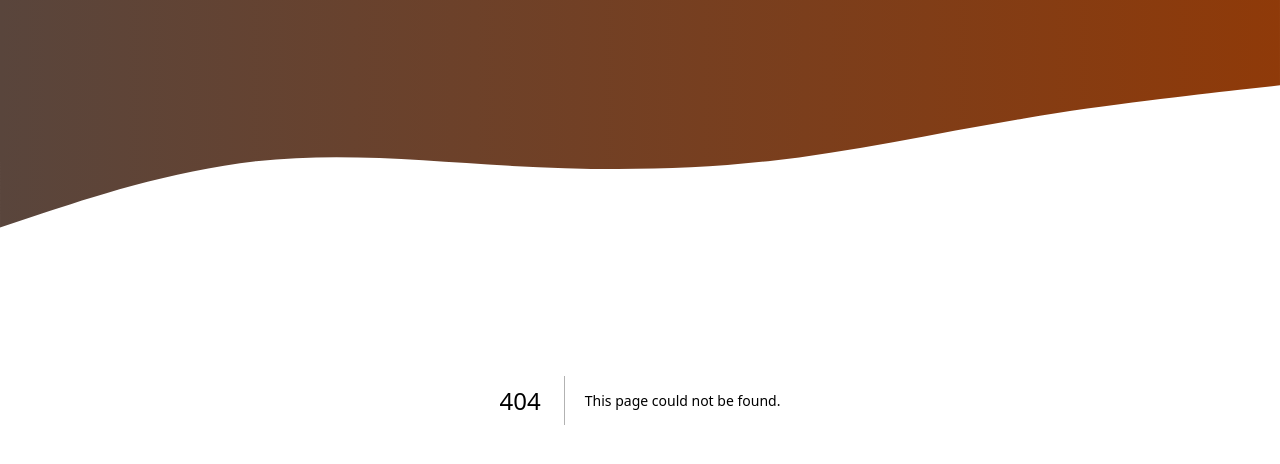
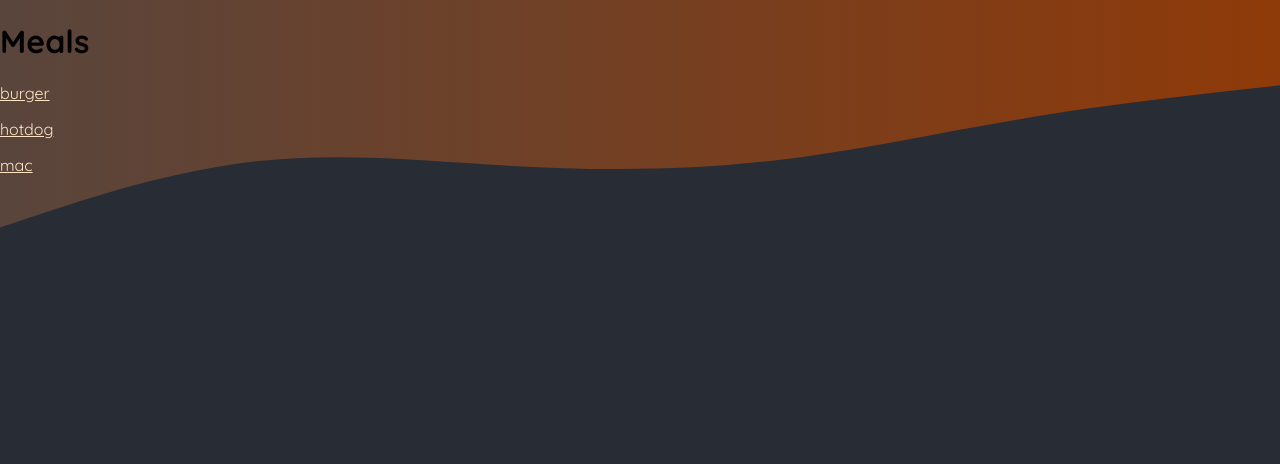
Before and after one commit to setare-sabouri/Mes, a Next.js app: page /meals in a window 1280 px wide. Before the commit this address had no page. Shown: the top 464 px of the page. Built offline with nearby package versions, Linux system fonts and the light colour scheme.

Commit message:
first excercise

```diff
--- a/app/globals.css
+++ b/app/globals.css
@@ -1,11 +1,11 @@
-@import url('https://fonts.googleapis.com/css2?family=Quicksand:wght@400;600;700&family=Montserrat:wght@400;700&display=swap');
+@import url("https://fonts.googleapis.com/css2?family=Quicksand:wght@400;600;700&family=Montserrat:wght@400;700&display=swap");
 
 * {
   box-sizing: border-box;
 }
 
 html {
-  font-family: 'Quicksand', sans-serif;
+  font-family: "Quicksand", sans-serif;
 }
 
 body {
@@ -46,7 +46,7 @@
   -webkit-text-fill-color: transparent;
   background-size: cover;
   background-position: center;
-  font-family: 'Montserrat', sans-serif;
+  font-family: "Montserrat", sans-serif;
 }
 
 .not-found p,
@@ -55,3 +55,8 @@
   font-weight: 500;
   color: #ddd8d8;
 }
+
+a {
+  color: bisque;
+  text-align: center;
+}
--- /dev/null
+++ b/app/meals/page.js
@@ -0,0 +1,12 @@
+import Link from "next/link";
+
+export default function Meals() {
+    return (
+        <main>
+            <h1>Meals</h1>
+            <p>  <Link href={"/meals/burger"}>burger</Link></p>
+            <p>  <Link href={"/meals/hotdog"}>hotdog</Link></p>
+            <p>  <Link href={"/meals/mac"}>mac</Link></p>
+        </main>
+    )
+}
--- a/app/page.js
+++ b/app/page.js
@@ -1,9 +1,15 @@
+import Link from "next/link";
+
 export default function Home() {
   return (
     <main>
       <h1 style={{ color: 'white', textAlign: 'center' }}>
         Time to get started!
       </h1>
+      <p> <Link href={"/meals"}> Meals</Link></p>
+      <p> <Link href={"/meals/share"}> Share </Link></p>
+      <p><Link href={"/community"}> Community </Link></p>
+
     </main>
   );
 }
```
Also changed, not shown: app/community/page.js (added, +7 -0 lines), app/meals/[mealSlug]/page.js (added, +9 -0 lines), app/meals/share/page.js (added, +7 -0 lines).
